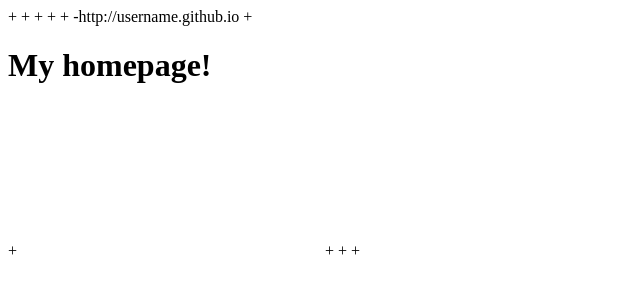
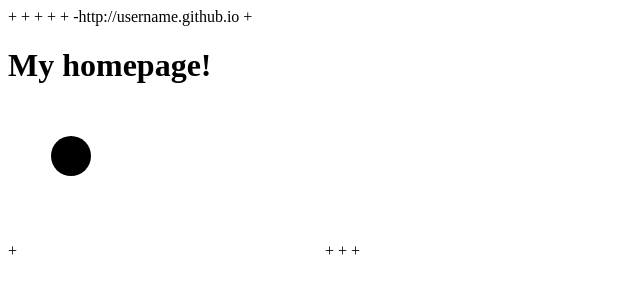
Before and after one commit to jrwnath/jrwnath.github.io, a plain HTML site: page index.html in a window 1280 px wide. Shown: the whole page, without its empty margins (0-640 px from the left). Drawn offline with Linux system fonts and the light colour scheme.

Commit message:
Update index.html

```diff
--- a/index.html
+++ b/index.html
@@ -7,10 +7,9 @@
  	+ <body>
 -http://username.github.io 	+ <h1>My homepage!</h1>
 	+
-<canvas>
-	background: orange;
-	boarder:10px solid black;
-</canvas>
+<svg>
+	<circle cx="50" cy="50" r="20"/>
+</svg>
 	+
 	+ </body>
 	+</html>
```
